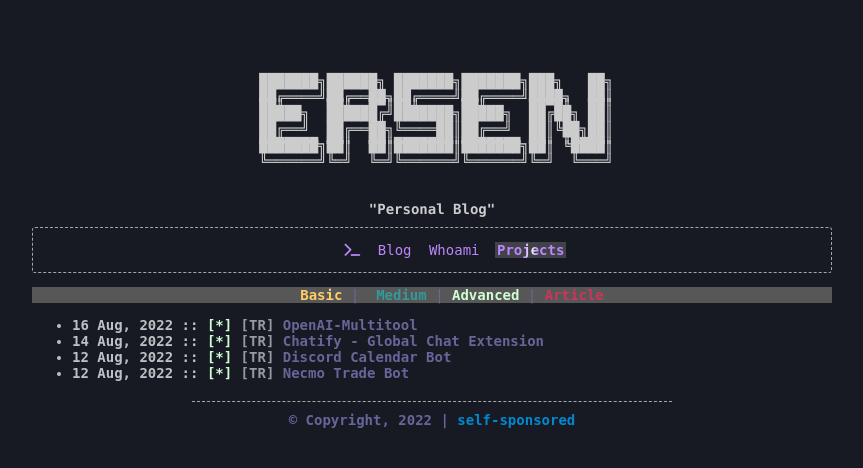
After one commit to sleda/sleda.github.io, a Flask app: page /projects/ in a window 1280 px wide. The commit adds this page. Shown: the top 468 px of the page, without its empty margins (208-1071 px from the left). Run offline with Flask 3, Linux system fonts and the light colour scheme; some libraries are stand-ins or nearby versions.

Commit message:
Project Updates

```diff
--- a/app.py
+++ b/app.py
@@ -16,6 +16,10 @@ def blog():
 @app.route('/whoami/')
 def whoami():
     return render_template('whoami.html')
+
+@app.route('/projects/')
+def pentest():
+    return render_template('projects.html')
 
 @app.route('/necmo/')
 def necmo_bot():
--- a/static/assets/css/style.css
+++ b/static/assets/css/style.css
@@ -13,8 +13,8 @@ body {
 /* Tablet ve Mobil için Genel Duyarlı Stil Ayarları */
 @media (max-width: 992px) {
   body {
-    width: 100%; /* %100 genişlikte sayfanın tüm alanını kaplamasını sağlar */
-    max-width: 100%; /* Genişliği sınırlamak için */
+    width: 95%; /* %100 genişlikte sayfanın tüm alanını kaplamasını sağlar */
+    max-width: 95%; /* Genişliği sınırlamak için */
     overflow-x: hidden; /* Yatay kaydırmayı önler */
   }
 
@@ -29,9 +29,9 @@ body {
 
 h1 { color: #666699; }
 h2 { color: #03DAC5; }
-h3 { color:#8099aa; }
-h4 { color: #666699; }
-h5 { color: #666699; }
+h3 { color:#78ADD6; }
+h4 { color: #DCCAFA; }
+h5 { color: #D0FDD4; }
 
 #necmo-bot { color: #0074a1; }
 
--- a/templates/necmo.html
+++ b/templates/necmo.html
@@ -71,7 +71,6 @@
             <video width="680" height="auto" autoplay loop muted>
               <source src="../static/images/necmo.mp4" type="video/mp4">
               <source src="../static/images/necmo.ogg" type="video/ogg">
-              Your browser does not support the video tag.
             </video>
             <li style="color: #CF6679;">
               Bot talebiniz ve danışmanlık için lütfen <a href="mailto:ihsan.ersen@hotmail.com" style="color: #3700B3;">ihsan.ersen@hotmail.com</a> adresinden bana ulaşın.
--- /dev/null
+++ b/templates/projects.html
@@ -0,0 +1,86 @@
+<!DOCTYPE html>
+<html lang="en">
+  <head>
+    <title>Personal Blog - Self-Improvement to Development</title>
+    <meta charset="UTF-8" />
+    <meta name="viewport" content="width=device-width, initial-scale=1" />
+    <meta http-equiv="refresh" content="{{price_log}}" />
+    <link rel="shortcut icon" href="../static/images/favicon.ico" />
+    <link rel="stylesheet" href="../static/assets/css/style.css">
+    <script
+      src="https://kit.fontawesome.com/ad7c10301e.js"
+      crossorigin="anonymous"
+    ></script>
+  </head>
+
+     <body class="bg-dark" cz-shortcut-listen="true">
+
+    <header>
+      <div id="banner">
+        <div class="stack" style="--stacks: 3;">
+          <span style="--index: 0;">
+ ███████╗██████╗ ███████╗███████╗███╗   ██╗
+ ██╔════╝██╔══██╗██╔════╝██╔════╝████╗  ██║
+ █████╗  ██████╔╝███████╗█████╗  ██╔██╗ ██║
+ ██╔══╝  ██╔══██╗╚════██║██╔══╝  ██║╚██╗██║
+ ███████╗██║  ██║███████║███████╗██║ ╚████║
+ ╚══════╝╚═╝  ╚═╝╚══════╝╚══════╝╚═╝  ╚═══╝
+          </span>
+          <span style="--index: 1;">
+ ███████╗██████╗ ███████╗███████╗███╗   ██╗
+ ██╔════╝██╔══██╗██╔════╝██╔════╝████╗  ██║
+ █████╗  ██████╔╝███████╗█████╗  ██╔██╗ ██║
+ ██╔══╝  ██╔══██╗╚════██║██╔══╝  ██║╚██╗██║
+ ███████╗██║  ██║███████║███████╗██║ ╚████║
+ ╚══════╝╚═╝  ╚═╝╚══════╝╚══════╝╚═╝  ╚═══╝
+          </span>
+          <span style="--index: 2;">
+ ███████╗██████╗ ███████╗███████╗███╗   ██╗
+ ██╔════╝██╔══██╗██╔════╝██╔════╝████╗  ██║
+ █████╗  ██████╔╝███████╗█████╗  ██╔██╗ ██║
+ ██╔══╝  ██╔══██╗╚════██║██╔══╝  ██║╚██╗██║
+ ███████╗██║  ██║███████║███████╗██║ ╚████║
+ ╚══════╝╚═╝  ╚═╝╚══════╝╚══════╝╚═╝  ╚═══╝
+          </span>
+        </div>
+"Personal Blog"
+</div>
+    </header>
+    <div class="menu">
+      <ul>
+        <li><a href="/"><i class="fa-solid fa-terminal"></i></a></li>
+        <li><a href="/blog/">Blog</a></li>
+        <li><a href="/whoami/">Whoami</a></li>
+        <li style="background-color: #99999950;"><a href="/projects/" class="btn-shine">Projects</a></li>
+      </ul>
+    </div>
+    <main>
+      <div style="width:100%;text-align:right;"> </div>
+      <ul style="text-align: center; background-color: #575757;">
+        <a> <b style="color: #ffcc66;">Basic</b> |  <b style="color: #339999;">Medium</b>
+          | <b style="color: #D0FDD4;">Advanced</b> | <b style="color: #cc3558;">Article</b>
+        </a>
+      </ul>
+      <ul class="posts">
+        <b>
+        <li> <span class="post-date">16 Aug, 2022</span> :: <span style="color: #D0FDD4;">[*]</span><span style="color: #ffffff8f"> [TR] </span><a class="post-link" href="/multitool">
+          OpenAI-Multitool</a></li>
+
+        <li> <span class="post-date">14 Aug, 2022</span> :: <span style="color: #D0FDD4;">[*]</span><span style="color: #ffffff8f"> [TR] </span><a class="post-link" href="/network-technologies">
+          Chatify - Global Chat Extension</a></li>
+
+        <li> <span class="post-date">12 Aug, 2022</span> :: <span style="color: #D0FDD4;">[*]</span><span style="color: #ffffff8f"> [TR] </span><a class="post-link" href="/network-protocols">
+          Discord Calendar Bot </a></li>
+
+        <li> <span class="post-date">12 Aug, 2022</span> :: <span style="color: #D0FDD4;">[*]</span><span style="color: #ffffff8f"> [TR] </span><a class="post-link" href="/whiplash">
+          Necmo Trade Bot</a></li>
+      </ul>
+
+    </main>
+    <footer>
+      © Copyright, 2022 | <a href="https://www.linkedin.com/in/root-/" target="_blank" style="color: #0089ce">self-sponsored</a>
+    </footer>
+    <script id="dsq-count-scr" src="js/count.js" async></script>
+
+
+</body></html>
```
Also changed, not shown: templates/multitool.html (added, +123 -0 lines), 1 other file.
